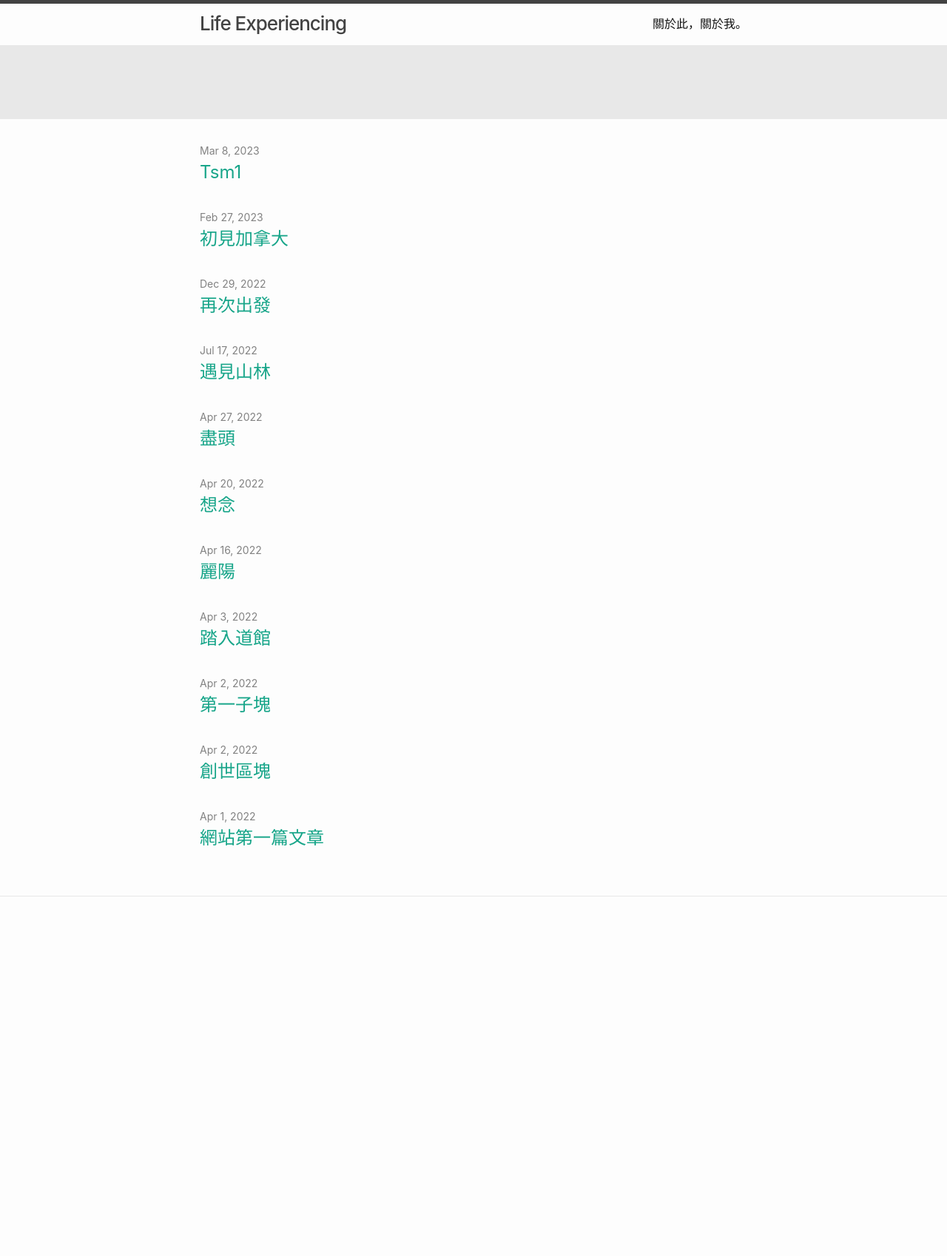
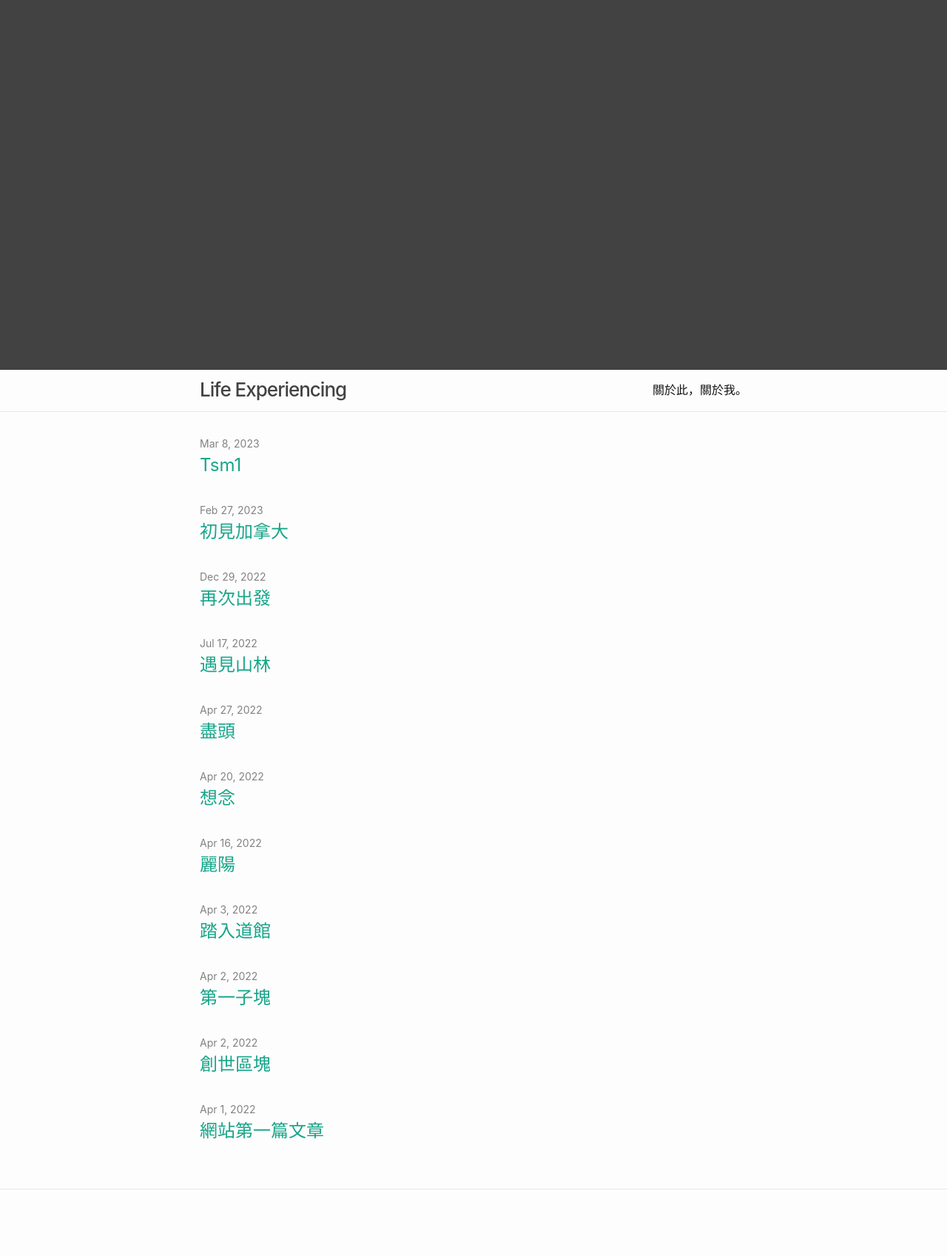
Before and after one commit to collectivetribe/lifeexperiencing, a Jekyll site: the page built from index.md, in a window 1280 px wide. Shown: the whole page at 74% size. Built offline with Jekyll 4.4.1, drawn with Linux system fonts in a browser that asks for light colours; before the commit the page ends 1302 px from its top, so only the background shows below that.

Commit message:
Update _layout.scss

```diff
--- a/_sass/minima/_layout.scss
+++ b/_sass/minima/_layout.scss
@@ -2,8 +2,8 @@
  * Site header
  */
 .site-header {
-  border-top: 5px solid $border-color-03;
-  border-bottom: 100px solid $border-color-01;
+  border-top: 500px solid $border-color-03;
+  border-bottom: 1px solid $border-color-01;
   min-height: $spacing-unit * 1.865;
   line-height: $base-line-height * $base-font-size * 2.25;
 
```
